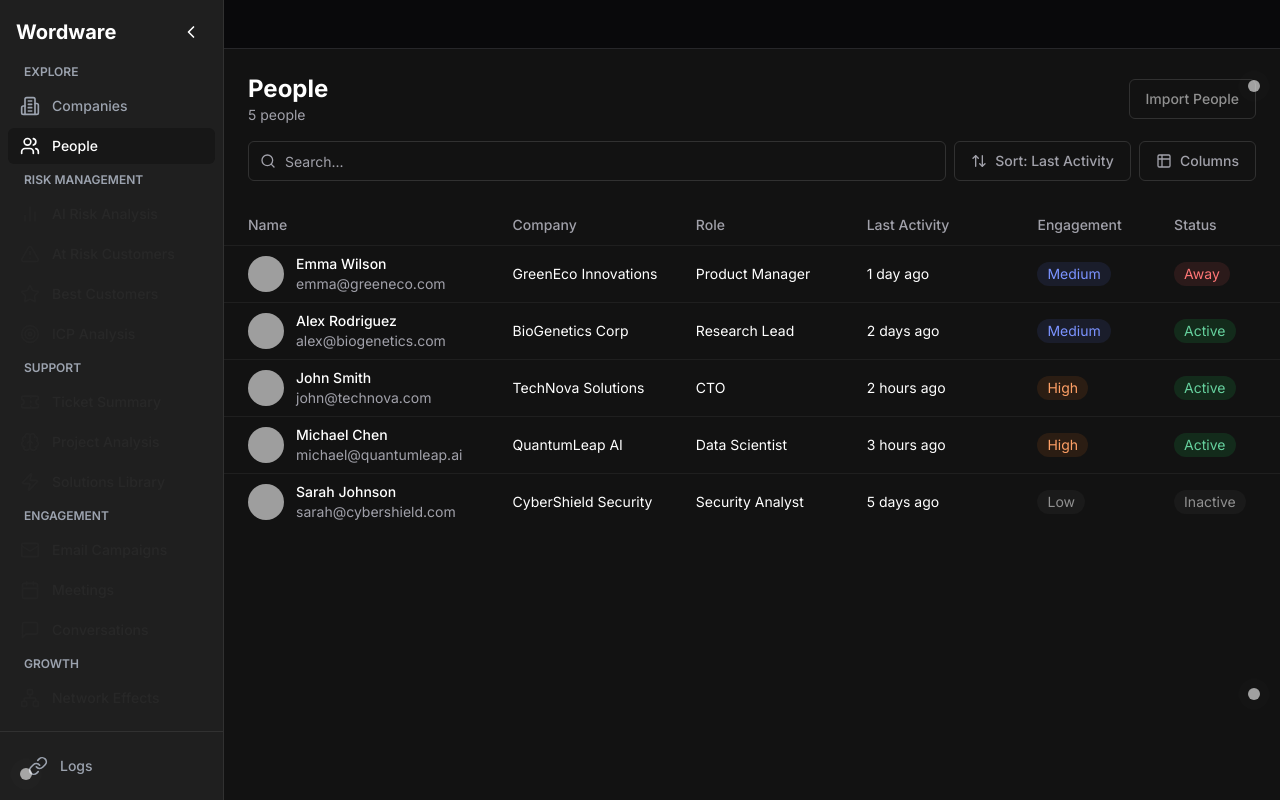
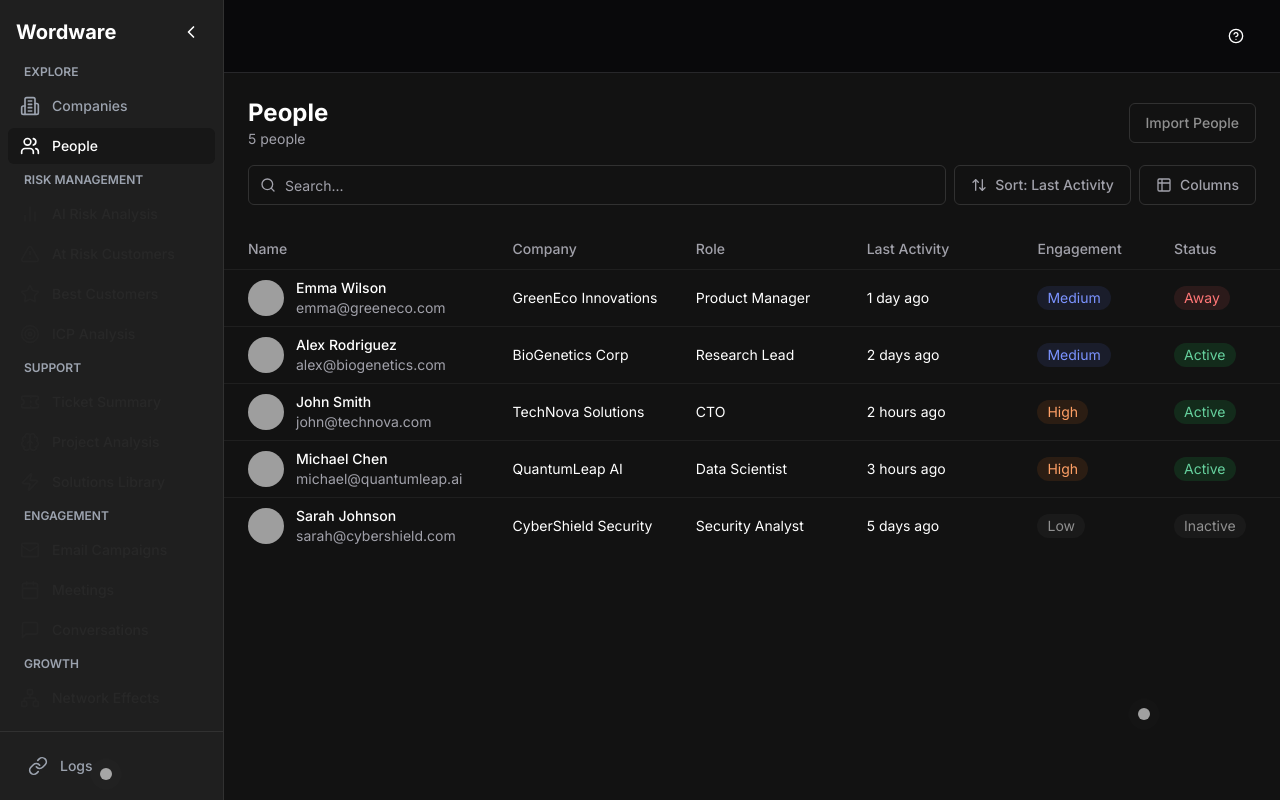
Before and after one commit to renantrendt/wordware-demo, a Next.js app: page /people in a window 1280 px wide. Built offline with nearby package versions, Linux system fonts and the light colour scheme; grey boxes are pictures that could not be loaded.

Commit message:
beacons and ? button

```diff
--- a/components/companies-table.tsx
+++ b/components/companies-table.tsx
@@ -162,7 +162,7 @@ export function CompaniesTable({ companies, selectedColumns, onRowClick, onColum
                           {typeof company.sentiment === 'number' ? `${(company.sentiment * 100).toFixed(0)}%` : '-'}
                         </span>
                         {company.name === "QuantumLeap AI" && (
-                          <div className="group cursor-pointer ml-1">
+                          <div className="ml-1">
                             <div className="relative flex items-center justify-center">
                               {/* Outer ring with animation */}
                               <div className="absolute w-4 h-4 bg-white rounded-full opacity-20 animate-ping" />
--- a/components/details-sidebar.tsx
+++ b/components/details-sidebar.tsx
@@ -50,6 +50,7 @@ export function DetailsSidebar({ isOpen, onClose, company, onNavigate, hasPrevio
   const [isGraphLoaded, setIsGraphLoaded] = useState(false)
   const [isIntentTrendExpanded, setIsIntentTrendExpanded] = useState(true)
   const [isTimelineExpanded, setIsTimelineExpanded] = useState(true)
+  const [expandedTimelineItems, setExpandedTimelineItems] = useState<string[]>([])
 
   useEffect(() => {
     if (isOpen && company) {
@@ -204,7 +205,36 @@ export function DetailsSidebar({ isOpen, onClose, company, onNavigate, hasPrevio
 
             <div>
               <div className="flex justify-between items-center mb-4">
-                <h2 className="text-xl font-semibold text-white">Timeline</h2>
+                <div className="flex items-center gap-1">
+                  <h2 className="text-xl font-semibold text-white">Timeline</h2>
+                  {company.name === "QuantumLeap AI" && (
+                    <div
+                      className="ml-1 cursor-pointer"
+                      onClick={() => {
+                        const timelineSection = document.getElementById('timeline-section')
+                        if (timelineSection) {
+                          timelineSection.scrollIntoView({ behavior: 'smooth', block: 'center' })
+                          // Expand timeline if not expanded
+                          setIsTimelineExpanded(true)
+                          // Find and expand the first Support Inquiry
+                          if (company.timeline && company.timeline.length > 0) {
+                            const supportInquiry = company.timeline.find(item => item.title === 'Support Inquiry')
+                            if (supportInquiry) {
+                              setExpandedTimelineItems(prev => [...prev, supportInquiry.id])
+                            }
+                          }
+                        }
+                      }}
+                    >
+                      <div className="relative flex items-center justify-center">
+                        {/* Outer ring with animation */}
+                        <div className="absolute w-4 h-4 bg-white rounded-full opacity-20 animate-ping" />
+                        {/* Inner dot */}
+                        <div className="relative w-3 h-3 bg-white rounded-full opacity-60" />
+                      </div>
+                    </div>
+                  )}
+                </div>
                 <ChevronDown
                   className={`h-5 w-5 cursor-pointer transition-transform ${isTimelineExpanded ? "rotate-180" : ""}`}
                   onClick={() => setIsTimelineExpanded(!isTimelineExpanded)}
@@ -212,7 +242,7 @@ export function DetailsSidebar({ isOpen, onClose, company, onNavigate, hasPrevio
               </div>
               {isTimelineExpanded && (
                 <>
-                  <Card className="bg-[#1A1A1A] border-[#2F2F2F] mb-4">
+                  <Card id="timeline-section" className="bg-[#1A1A1A] border-[#2F2F2F] mb-4">
                     <CardHeader className="pb-2">
                       <CardTitle className="text-lg font-medium text-white">Support Tickets Opened</CardTitle>
                     </CardHeader>
@@ -224,7 +254,19 @@ export function DetailsSidebar({ isOpen, onClose, company, onNavigate, hasPrevio
                   </Card>
                   <div className="space-y-4">
                     {company.timeline && company.timeline.length > 0 ? (
-                      company.timeline.map((item) => <TimelineCard key={item.id} item={item} />)
+                      company.timeline.map((item) => (
+                        <TimelineCard
+                          key={item.id}
+                          item={item}
+                          isExpanded={expandedTimelineItems.includes(item.id)}
+                          onToggleExpand={(id) => {
+                            setExpandedTimelineItems(prev =>
+                              prev.includes(id)
+                                ? prev.filter(i => i !== id)
+                                : [...prev, id]
+                            )
+                          }}
+                        />))
                     ) : (
                       <Card className="bg-[#1A1A1A] border-[#2F2F2F]">
                         <CardContent className="py-6">
--- a/components/header.tsx
+++ b/components/header.tsx
@@ -1,3 +1,19 @@
+import { HelpCircle } from 'lucide-react'
+import { Button } from '@/components/ui/button'
+
 export function Header() {
-  return <header className="bg-background border-b border-border py-6 px-4">{/* Header content removed */}</header>
+  return (
+    <header className="bg-background border-b border-border py-4 px-6">
+      <div className="flex justify-between items-center">
+        <div></div>
+        <Button
+          variant="ghost"
+          size="icon"
+          className="text-white"
+        >
+          <HelpCircle className="h-5 w-5" />
+        </Button>
+      </div>
+    </header>
+  )
 }
--- a/components/product-tour.tsx
+++ b/components/product-tour.tsx
@@ -2,17 +2,17 @@
 
 import { useEffect, useState } from 'react'
 import { cn } from '@/lib/utils'
+import { useRouter } from 'next/navigation'
 
 interface BeaconProps {
-  position: 'details' | 'logs' | 'crisp'
+  position: 'logs' | 'crisp'
   onClick?: () => void
   className?: string
 }
 
 const beaconPositions = {
-  details: 'fixed right-[20px] top-[80px] z-50', // Next to the details sidebar
-  logs: 'fixed left-[20px] bottom-[20px] z-50', // Next to Logs in sidebar
-  crisp: 'fixed right-[20px] bottom-[100px] z-50' // Next to Crisp chat widget
+  logs: 'fixed left-[100px] bottom-[20px] z-50', // Next to Logs in sidebar
+  crisp: 'fixed right-[130px] bottom-[80px] z-50' // Next to Crisp chat widget
 }
 
 function Beacon({ position, onClick, className }: BeaconProps) {
@@ -36,31 +36,29 @@ function Beacon({ position, onClick, className }: BeaconProps) {
 }
 
 export function ProductTour() {
-  const [activeBeacons, setActiveBeacons] = useState<BeaconProps['position'][]>([
-    'details',
-    'logs',
-    'crisp'
-  ])
+  const router = useRouter()
+  const beaconPositions: BeaconProps['position'][] = ['logs', 'crisp']
 
   const handleBeaconClick = (position: BeaconProps['position']) => {
-    // Remove the clicked beacon from active beacons
-    setActiveBeacons(prev => prev.filter(p => p !== position))
-
-    // Simulate click on the underlying element based on position
-    if (position === 'sentiment') {
-      // Find and click the QuantumLeap AI sentiment cell
-      const sentimentCells = document.querySelectorAll('[data-company="QuantumLeap AI"] [data-column="sentiment"]')
-      sentimentCells[0]?.dispatchEvent(new MouseEvent('click', { bubbles: true }))
+    if (position === 'crisp') {
+      // @ts-ignore - Crisp is added via script
+      if (window.$crisp) {
+        // @ts-ignore
+        window.$crisp.push(['do', 'chat:open'])
+      }
+    } else if (position === 'logs') {
+      router.push('/logs')
     }
   }
 
   return (
     <>
-      {activeBeacons.map(position => (
+      {beaconPositions.map(position => (
         <Beacon
           key={position}
           position={position}
           onClick={() => handleBeaconClick(position)}
+          className="cursor-pointer"
         />
       ))}
     </>
--- a/components/timeline-card.tsx
+++ b/components/timeline-card.tsx
@@ -15,10 +15,13 @@ interface TimelineItem {
 
 interface TimelineCardProps {
   item: TimelineItem
+  isExpanded?: boolean
+  onToggleExpand?: (id: string) => void
 }
 
-export function TimelineCard({ item }: TimelineCardProps) {
-  const [isExpanded, setIsExpanded] = useState(false)
+export function TimelineCard({ item, isExpanded: controlledExpanded, onToggleExpand }: TimelineCardProps) {
+  const [localExpanded, setLocalExpanded] = useState(false)
+  const isExpanded = controlledExpanded ?? localExpanded
   const [comment, setComment] = useState("")
 
   const handleCommentChange = (e: React.ChangeEvent<HTMLTextAreaElement>) => {
@@ -44,7 +47,13 @@ export function TimelineCard({ item }: TimelineCardProps) {
       </CardHeader>
       <CardContent>
         <div
-          onClick={() => setIsExpanded(!isExpanded)}
+          onClick={() => {
+            if (onToggleExpand) {
+              onToggleExpand(item.id)
+            } else {
+              setLocalExpanded(!localExpanded)
+            }
+          }}
           className="flex items-center justify-between w-full cursor-pointer text-muted-foreground hover:text-white"
         >
           <span className="text-sm">{item.timestamp}</span>
--- a/components/ui/button.tsx
+++ b/components/ui/button.tsx
@@ -16,7 +16,7 @@ const buttonVariants = cva(
           "border border-input bg-background hover:bg-accent hover:text-accent-foreground",
         secondary:
           "bg-secondary text-secondary-foreground hover:bg-secondary/80",
-        ghost: "hover:bg-accent hover:text-accent-foreground",
+        ghost: "",
         link: "text-primary underline-offset-4 hover:underline",
       },
       size: {
```
